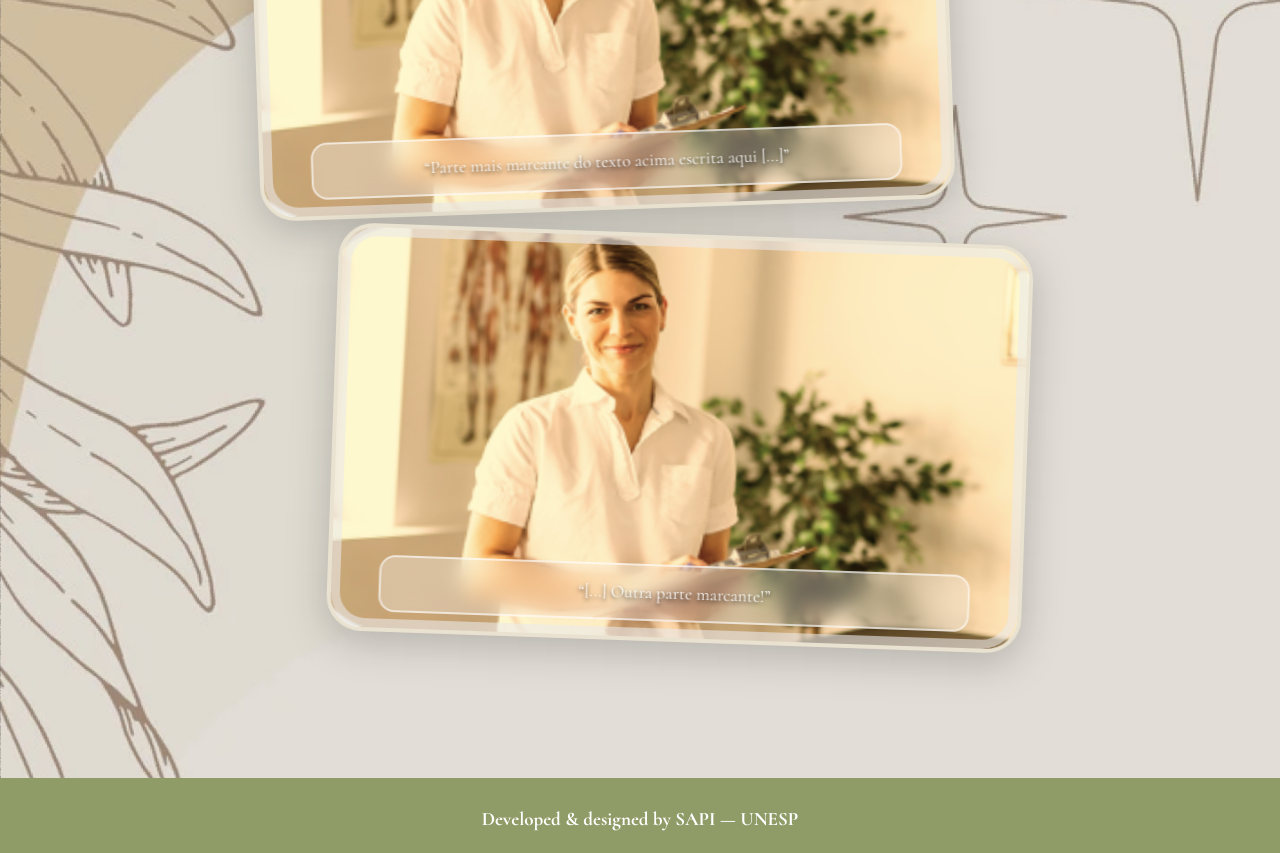
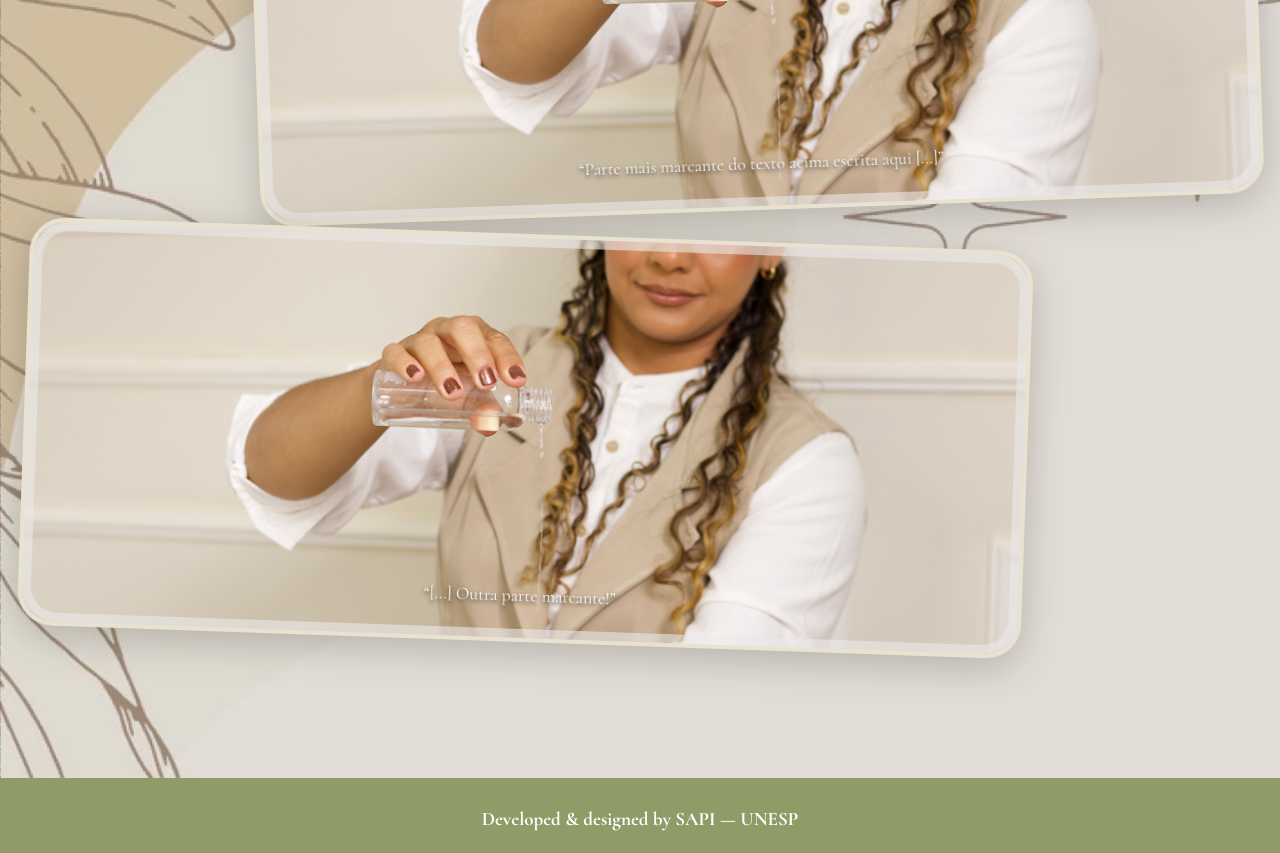
Before and after one commit to SAPI-Unesp/Projeto-Site-CasaMassagem, a React (Vite) app: page /projetosocial in a window 1280 px wide. Shown: the part 2360-3213 px from the top of the page. Built offline with nearby package versions, Linux system fonts and the light colour scheme.

Commit message:
atualização description - projeto social

```diff
--- a/src/pages/Social/Description/Description.styles.ts
+++ b/src/pages/Social/Description/Description.styles.ts
@@ -109,7 +109,7 @@ export const ImagesRow = styled.div`
 
 export const ImageCard = styled.div`
   position: relative;
-  width: 90%;
+  width: 130%;
   filter: drop-shadow(0 10px 20px rgba(0,0,0,0.2));
 
   &:nth-child(odd) {
@@ -130,11 +130,13 @@ export const ImageCaption = styled.div`
   transform: translateX(-50%);
   width: 85%;
 
-  background: rgba(255, 255, 255, 0.3);
+  /*background: rgba(255, 255, 255, 0.3);
   backdrop-filter: blur(10px);
-  -webkit-backdrop-filter: blur(10px);
-  border: 2px solid rgba(255, 255, 255, 0.6);
-  border-radius: 16px;
+  -webkit-backdrop-filter: blur(10px);*/
+  /*border: 2px solid rgba(255, 255, 255, 0.6);*/
+  /*box-shadow: 0 4px 30px rgba(0, 0, 0, 0.1);*/
+
+  /*border-radius: 16px;*/
 
   padding: 1rem;
   font-size: 1.1rem;
--- a/src/pages/Social/Description/Description.tsx
+++ b/src/pages/Social/Description/Description.tsx
@@ -13,8 +13,8 @@ import {
   ImageCaption,
 } from "./Description.styles";
 
-import video from '../../../assets/image.png';
-import Image1 from '../../../assets/image.png';
+import video from '../../../assets/template.jpg';
+import Image1 from '../../../assets/foto-teste-social.png';
 
 export function Description() {
   return (
```
